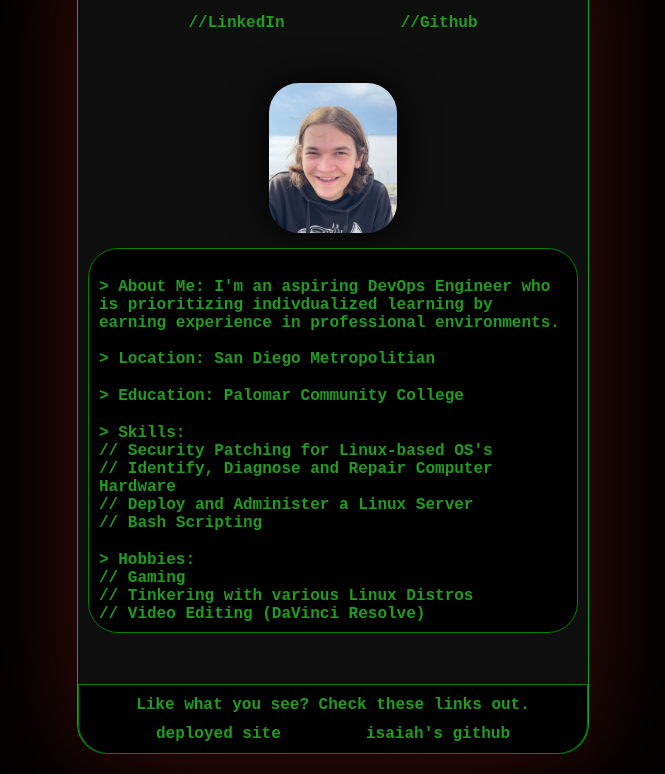
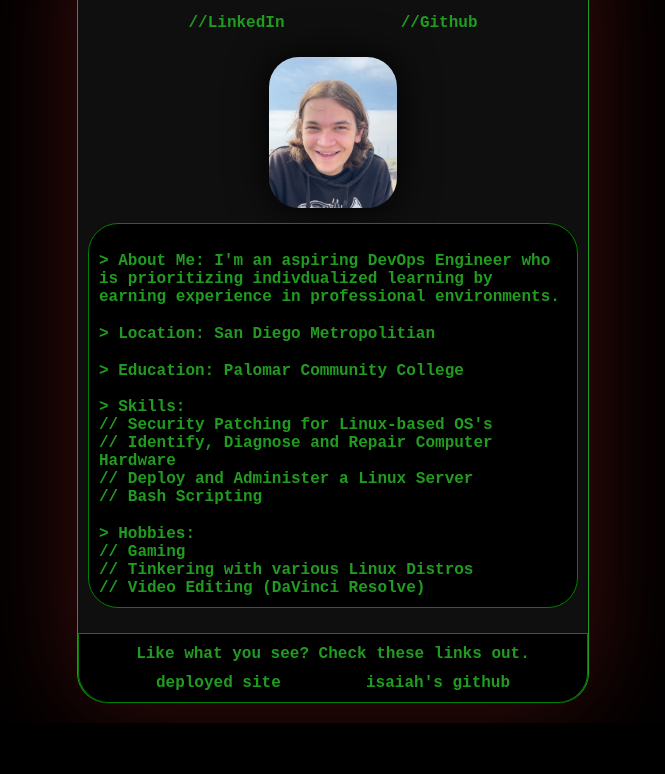
Before and after one commit to isaiahearley/aidan, a plain HTML site: page html/index.html in a window 1280 px wide. Shown: the part 83-857 px from the top of the page, without its empty margins (307-972 px from the left). After the commit the page ends 806 px from the top, so only its background shows below. Drawn offline with Linux system fonts and the light colour scheme.

Commit message:
deployed site

```diff
--- a/css/styles.css
+++ b/css/styles.css
@@ -126,7 +126,7 @@ nav li {
 /* Main */
 
 main {
-    margin: 10% 0% 10% 0%;
+    margin: 5% 0% 5% 0%;
     padding: 0% 2% 0% 2%;
 
 }
```
